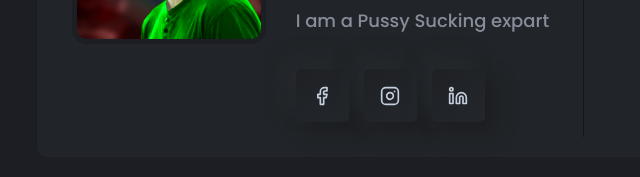
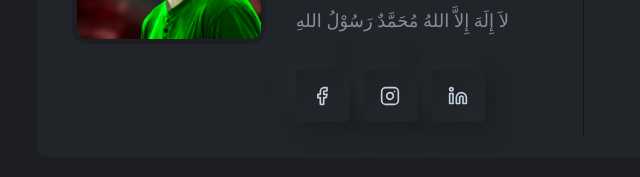
Before and after one commit to devTamim/al-amin-portfolio, a plain HTML site: page index.html in a window 1280 px wide. Shown: the part 353-530 px from the top of the page, 41-681 px from the left. Drawn offline with Linux system fonts and the light colour scheme; files whose address does not match are found by name.

Commit message:
Update index.html

```diff
--- a/index.html
+++ b/index.html
@@ -40,7 +40,7 @@
                             </div>
                             <div class="header-info-content">
                                 <h4 class="title">Mr. Pussy Kapano</h4>
-                                <div class="status-info">I am a Pussy Sucking expart</div>
+                                <div class="status-info">لاَ إِلَهَ إِلاَّ اللهُ مُحَمَّدٌ رَسُوْلُ اللهِ</div>
                                 <!-- social sharea area -->
                                 <div class="social-share-style-1 border-none mt--40">
                                     <ul class="social-share d-flex liststyle">
```
